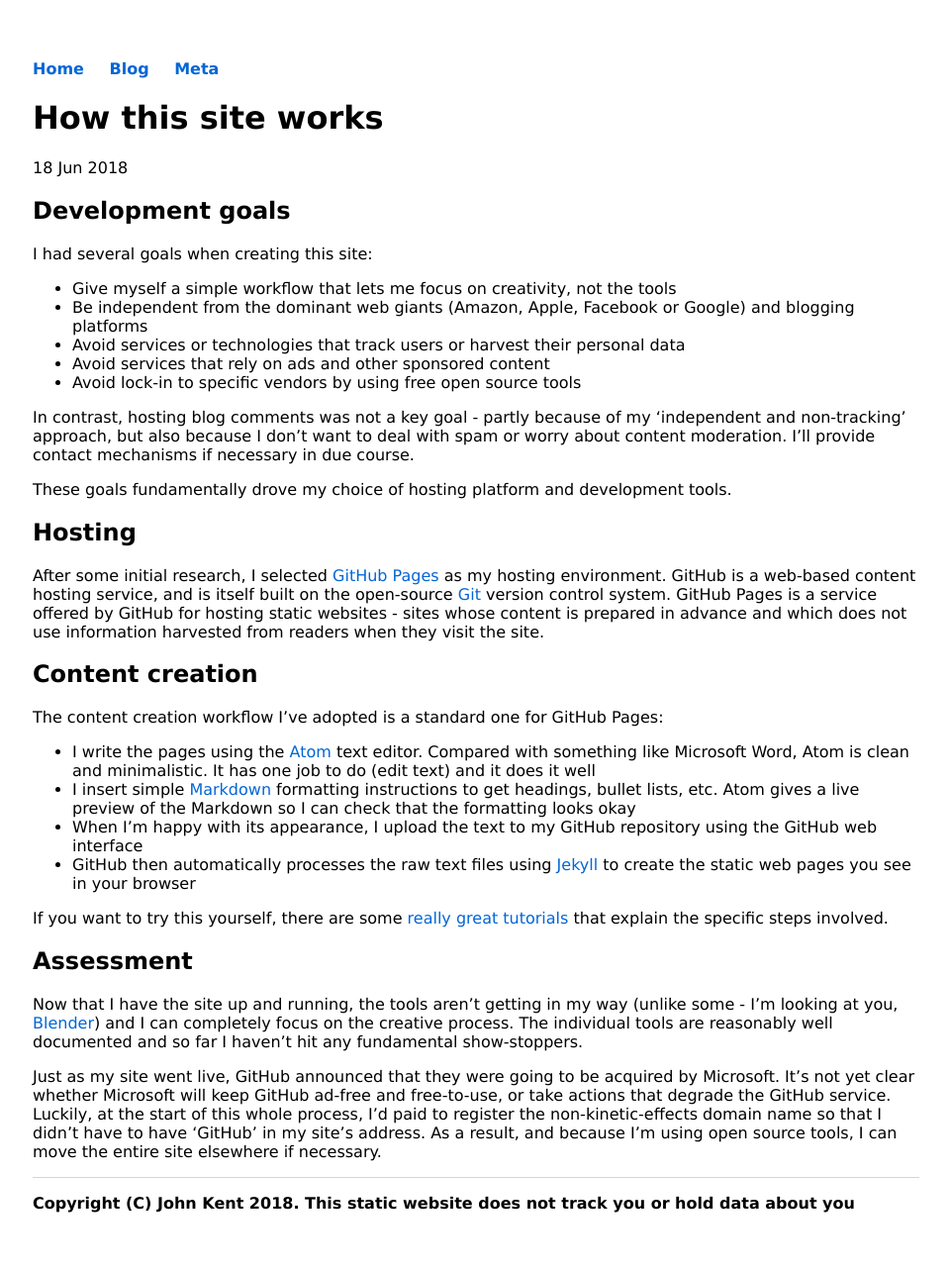
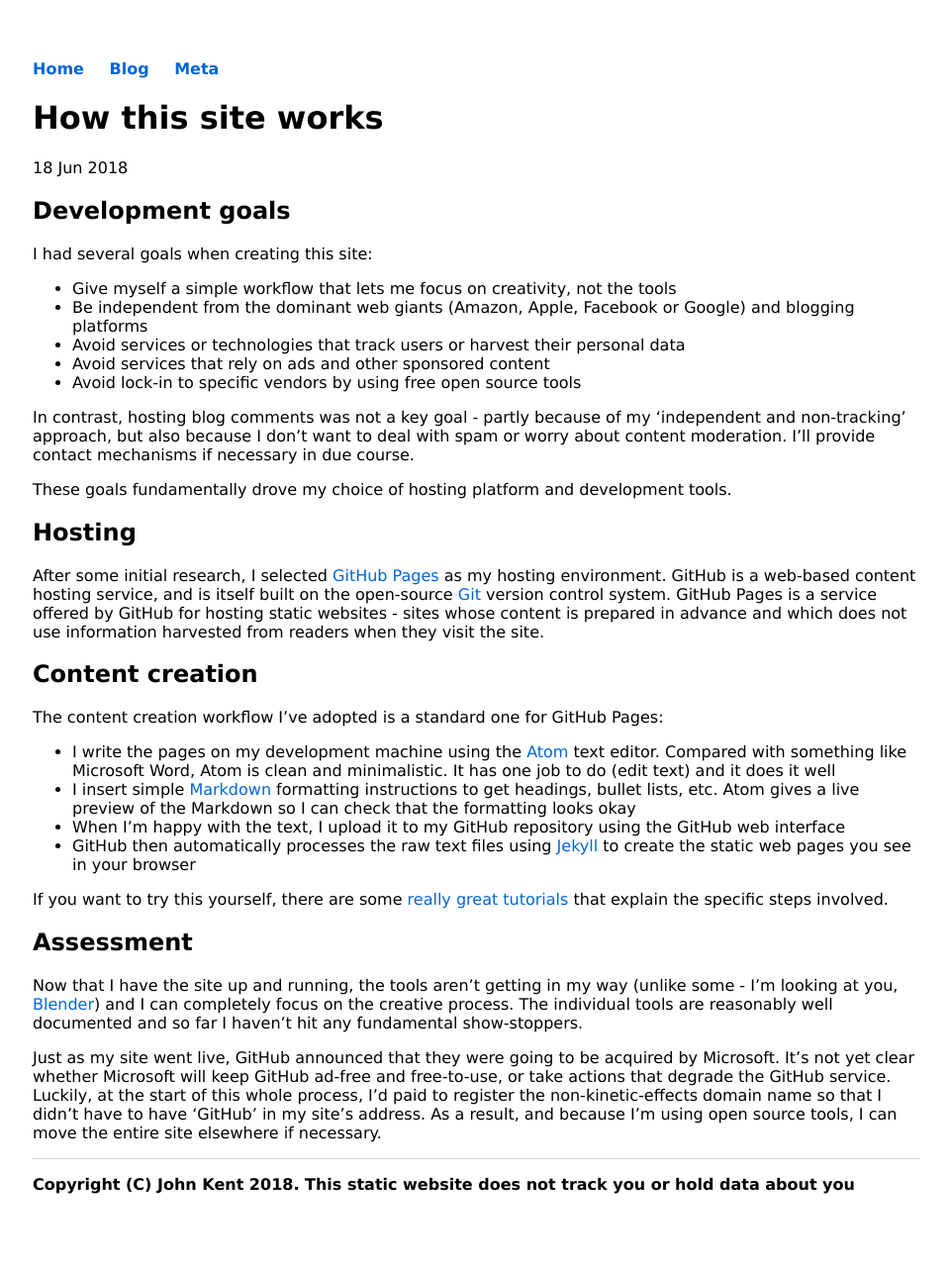
Before and after one commit to KineticLensman/KineticLensman.github.io, a Jekyll site: the page built from _posts/2018-06-18-how-this-site-works.md, in a window 1280 px wide. Shown: the whole page at 99% size, without its empty margins (159-1119 px from the left). Built offline with Jekyll 4.4.1, drawn with Linux system fonts in a browser that asks for light colours.

Commit message:
minor rewording

```diff
--- a/_posts/2018-06-18-how-this-site-works.md
+++ b/_posts/2018-06-18-how-this-site-works.md
@@ -22,9 +22,9 @@
 
 The content creation workflow I've adopted is a standard one for GitHub Pages:
 
-* I write the pages using the [Atom](https://atom.io/) text editor. Compared with something like Microsoft Word, Atom is clean and minimalistic. It has one job to do (edit text) and it does it well
+* I write the pages on my development machine using the [Atom](https://atom.io/) text editor. Compared with something like Microsoft Word, Atom is clean and minimalistic. It has one job to do (edit text) and it does it well
 * I insert simple [Markdown](https://daringfireball.net/projects/markdown/) formatting instructions to get headings, bullet lists, etc. Atom gives a live preview of the Markdown so I can check that the formatting looks okay
-* When I'm happy with its appearance, I upload the text to my GitHub repository using the GitHub web interface
+* When I'm happy with the text, I upload it to my GitHub repository using the GitHub web interface
 * GitHub then automatically processes the raw text files using [Jekyll](https://jekyllrb.com/) to create the static web pages you see in your browser
 
 If you want to try this yourself, there are some [really great tutorials](http://jmcglone.com/guides/github-pages/) that explain the specific steps involved.
```
